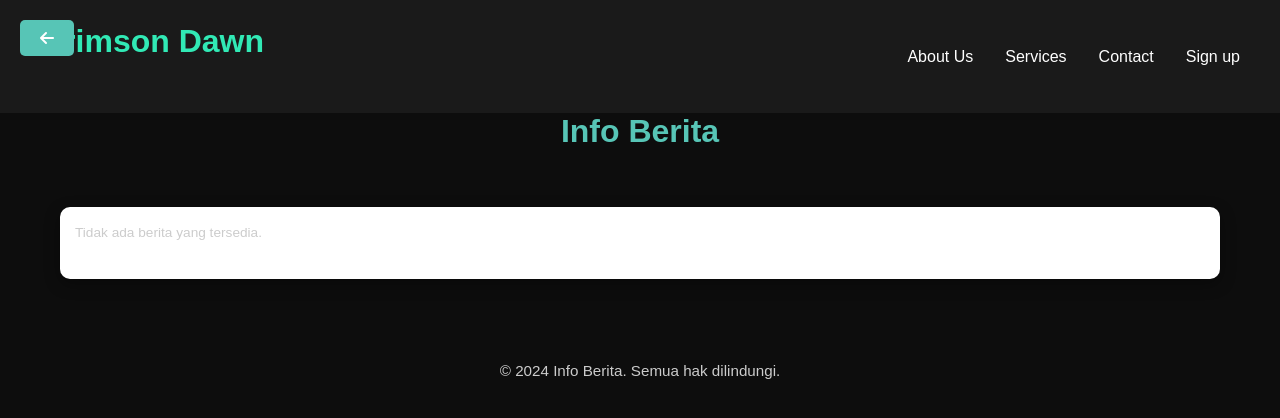
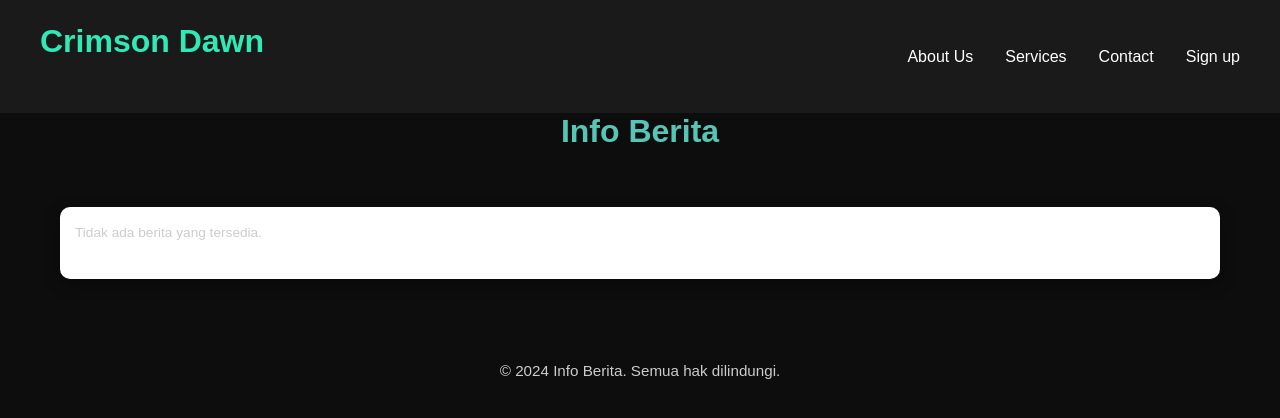
Before and after one commit to saktinagara/CrimsonDawnn, a PHP site: page /Info.php in a window 1280 px wide. Shown: the top 418 px of the page. Run offline with PHP 8.4, Linux system fonts and the light colour scheme; data that the repository does not hold is empty.

Commit message:
hapus tombol keluar di info

```diff
--- a/Info.php
+++ b/Info.php
@@ -195,9 +195,6 @@ footer {
     </header>
 
     <div class="content-wrapper">
-        <a href="javascript:history.back()" class="back-button">
-            <i class="fas fa-arrow-left"></i>
-        </a>
 
         <h1>Info Berita</h1>
 
```
